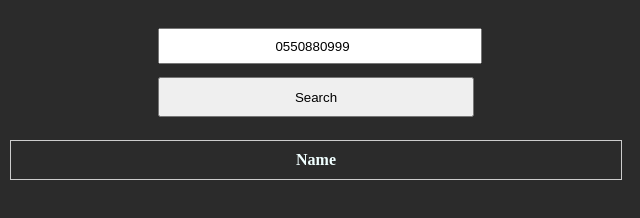
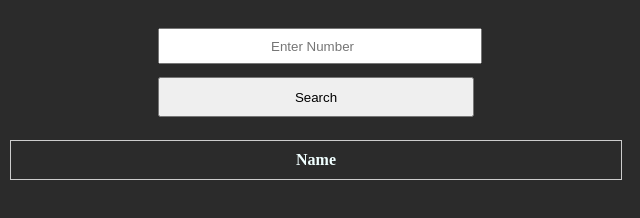
Before and after one commit to kalashrah/nbook, a plain HTML site: page index.html in a window 1280 px wide. Shown: the full height of the page, 324-964 px from the left. Drawn offline with Linux system fonts and the light colour scheme.

Commit message:
Update index.html

```diff
--- a/index.html
+++ b/index.html
@@ -14,7 +14,7 @@
 
     <div id="contener">
 
-        <input id="field" type="number" placeholder="Enter Number" value="0550880999"></input>
+        <input id="field" type="number" placeholder="Enter Number" value=550880999"></input>
         <pre></pre>
         <button type="submit" id="btn">Search</button>
         <pre></pre>
```
